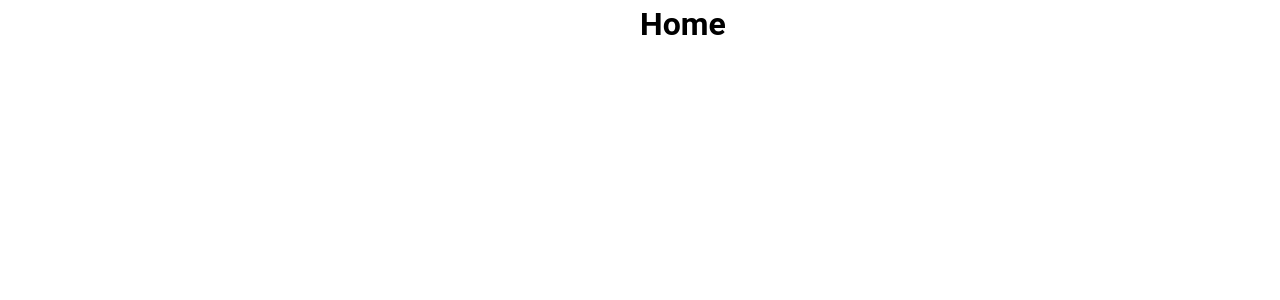
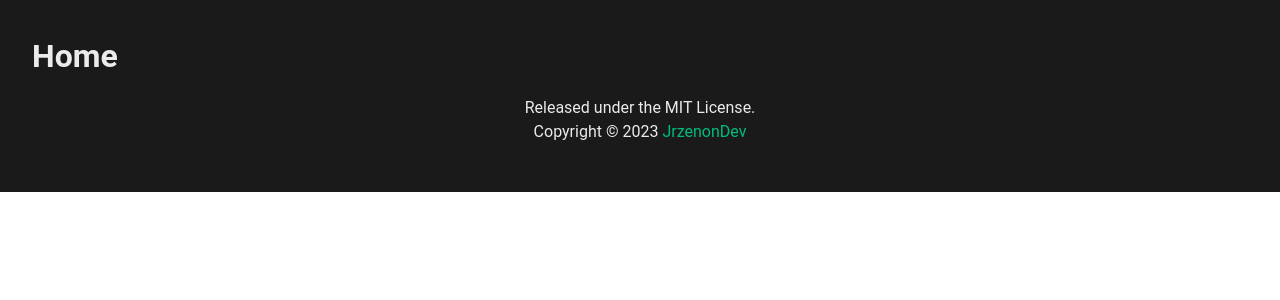
Before and after one commit to JrzenonDev/task-and-account-manager-vuejs, a Vue app: page / in a window 1280 px wide. Shown: the top 300 px of the page. Built offline with nearby package versions, Linux system fonts and the light colour scheme.

Commit message:
feat: create component MainFooter

```diff
--- a/src/App.vue
+++ b/src/App.vue
@@ -1,5 +1,6 @@
 <script setup lang="ts">
 import { RouterLink, RouterView } from 'vue-router'
+import MainFooter from './components/Footer/MainFooter.vue'
 </script>
 
 <template>
@@ -8,6 +9,9 @@ import { RouterLink, RouterView } from 'vue-router'
   </header>
 
   <RouterView />
+  <footer>
+    <MainFooter />
+  </footer>
 </template>
 
 <style scoped>
--- a/src/assets/main.css
+++ b/src/assets/main.css
@@ -4,6 +4,8 @@
   padding: 2rem;
 
   font-weight: normal;
+  color: #ebebeb;
+  background-color: #1a1a1a;
 }
 
 a,
@@ -21,13 +23,5 @@ a,
 
 @media (min-width: 1024px) {
   body {
-    display: flex;
-    place-items: center;
-  }
-
-  #app {
-    display: grid;
-    grid-template-columns: 1fr 1fr;
-    padding: 0 2rem;
   }
 }
--- /dev/null
+++ b/src/components/Footer/MainFooter.vue
@@ -0,0 +1,26 @@
+<script setup lang="ts">
+import { ref } from 'vue'
+
+const getCurrentYear = () => new Date().getFullYear()
+const currentYear = ref(getCurrentYear())
+</script>
+
+<template>
+  <v-container class="content-footer">
+    <v-row>
+      <v-col cols="12">
+        <p>Released under the MIT License.</p>
+        <p>
+          Copyright © {{ currentYear }}
+          <a href="https://github.com/JrzenonDev/" target="_blank">JrzenonDev</a>
+        </p>
+      </v-col>
+    </v-row>
+  </v-container>
+</template>
+
+<style scoped>
+.content-footer {
+  text-align: center;
+}
+</style>
```
